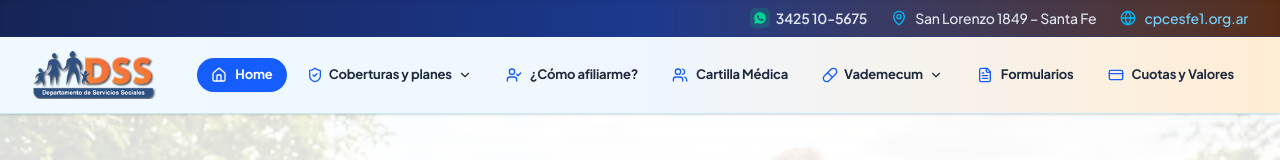
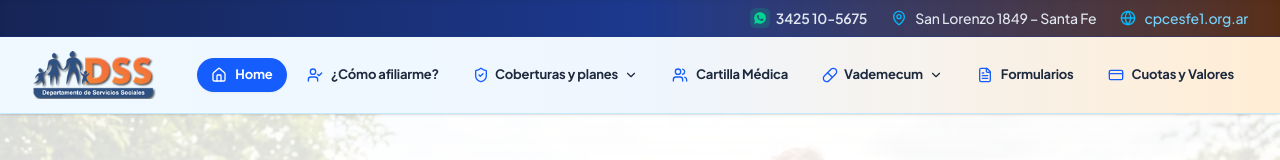
Before and after one commit to KarimServin/guia-interactiva-dss, a Next.js app: page / in a window 1280 px wide. Shown: the top 160 px of the page. Built offline with nearby package versions, Linux system fonts and the light colour scheme.

Commit message:
Reorder Coberturas y planes to the right of Como afiliarme and align navbar to the right

```diff
--- a/src/components/Header.tsx
+++ b/src/components/Header.tsx
@@ -28,8 +28,8 @@ interface HeaderProps {
 
 const NAV_ITEMS = [
   { id: 'guia', label: 'Home', icon: Home },
+  { id: 'afiliacion', label: '¿Cómo afiliarme?', icon: UserCheck },
   { id: 'coberturas-planes', label: 'Coberturas y planes', icon: ShieldCheck },
-  { id: 'afiliacion', label: '¿Cómo afiliarme?', icon: UserCheck },
   { id: 'cartilla', label: 'Cartilla Médica', icon: Users },
   { id: 'vademecum', label: 'Vademecum', icon: Pill },
   { id: 'formularios', label: 'Formularios', icon: FileText },
@@ -123,7 +123,7 @@ export const Header: React.FC<HeaderProps> = ({ activeTab = 'guia', onSelectNav
         </div>
 
         {/* Desktop Transparent Nav Buttons with Hover Fill */}
-        <nav className="hidden md:flex items-center gap-1.5">
+        <nav className="hidden md:flex items-center justify-end ml-auto gap-1.5">
           {NAV_ITEMS.map((item) => {
             const Icon = item.icon;
             const isVademecum = item.id === 'vademecum';
```
